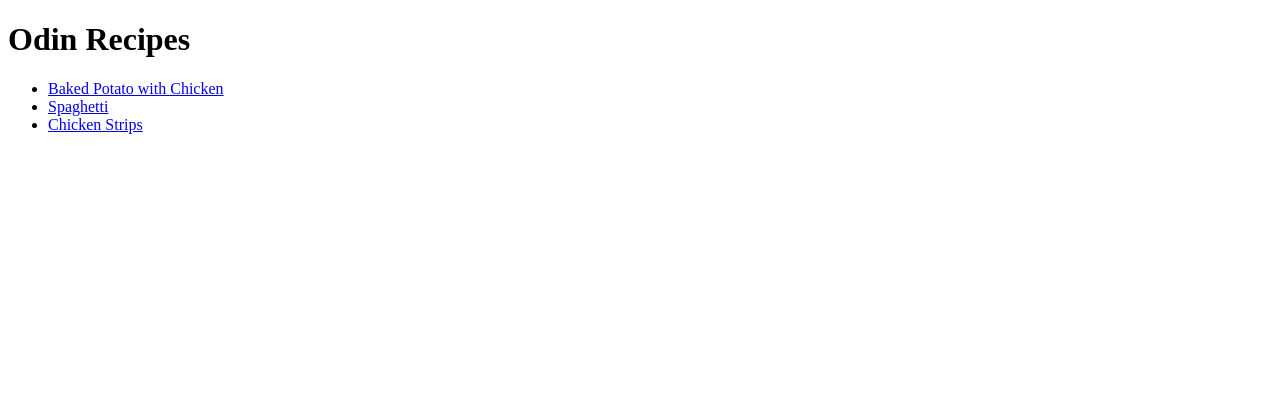
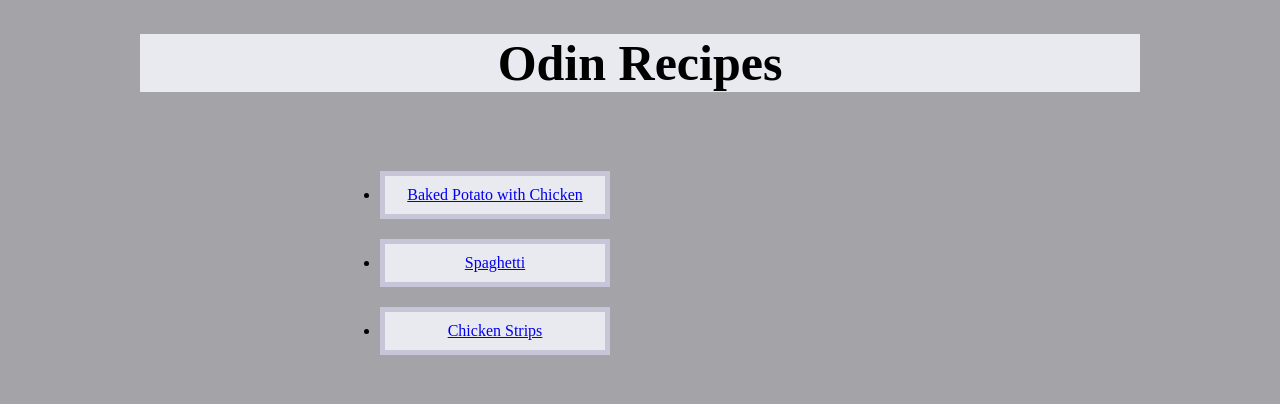
Before and after one commit to KolbyCantu/odin-recipes, a plain HTML site: page index.html in a window 1280 px wide. Drawn offline with Linux system fonts and the light colour scheme.

Commit message:
Added style to the home page
Made the recipes cards on the list

```diff
--- a/index.html
+++ b/index.html
@@ -4,14 +4,19 @@
         <meta charset="UTF-8">
         <meta name="viewport" content="width=device-width, initial-scale=1.0">
         <title>Odin Recipes</title>
+        <link rel="stylesheet" href="style.css">
     </head>
     <body>
-        <h1>Odin Recipes</h1>
+        <div class="title">
+            <h1 class="title-text">Odin Recipes</h1>
+        </div>
 
-        <ul>
-            <li><a href="recipes/baked-potato-with-chicken.html">Baked Potato with Chicken</a></li>
-            <li><a href="recipes/spaghetti.html">Spaghetti</a></li>
-            <li><a href="recipes/chicken-strips.html">Chicken Strips</a></li>
-        </ul>
+        <div class="recipes ">
+            <ul>
+                <li><div class="recipe"><a href="recipes/baked-potato-with-chicken.html">Baked Potato with Chicken</a></div></li>
+                <li><div class="recipe"><a href="recipes/spaghetti.html">Spaghetti</a></div></li>
+                <li><div class="recipe"><a href="recipes/chicken-strips.html">Chicken Strips</a></div></li>
+            </ul>
+        </div>
     </body>
 </html>
--- /dev/null
+++ b/style.css
@@ -0,0 +1,29 @@
+body{
+    background-color: rgb(164, 164, 168);
+    max-width: 1000px;
+    margin: 0 auto;
+}
+
+.title-text{
+    background-color: rgb(233, 233, 240);
+    text-align: center;
+    font-size: 50px;
+}
+
+.recipe{
+    background-color: rgb(233, 233, 240);
+    border: 5px solid rgb(198, 198, 216);
+    width: 200px;
+    text-align: center;
+    display: inline-block;
+    padding: 10px;
+    margin-top: 10px;
+    margin-bottom: 10px;
+    margin-left: 0 auto;
+}
+
+.recipes{
+    max-width: 600px;
+    padding: 20px;
+    margin: 0 auto;
+}
```
